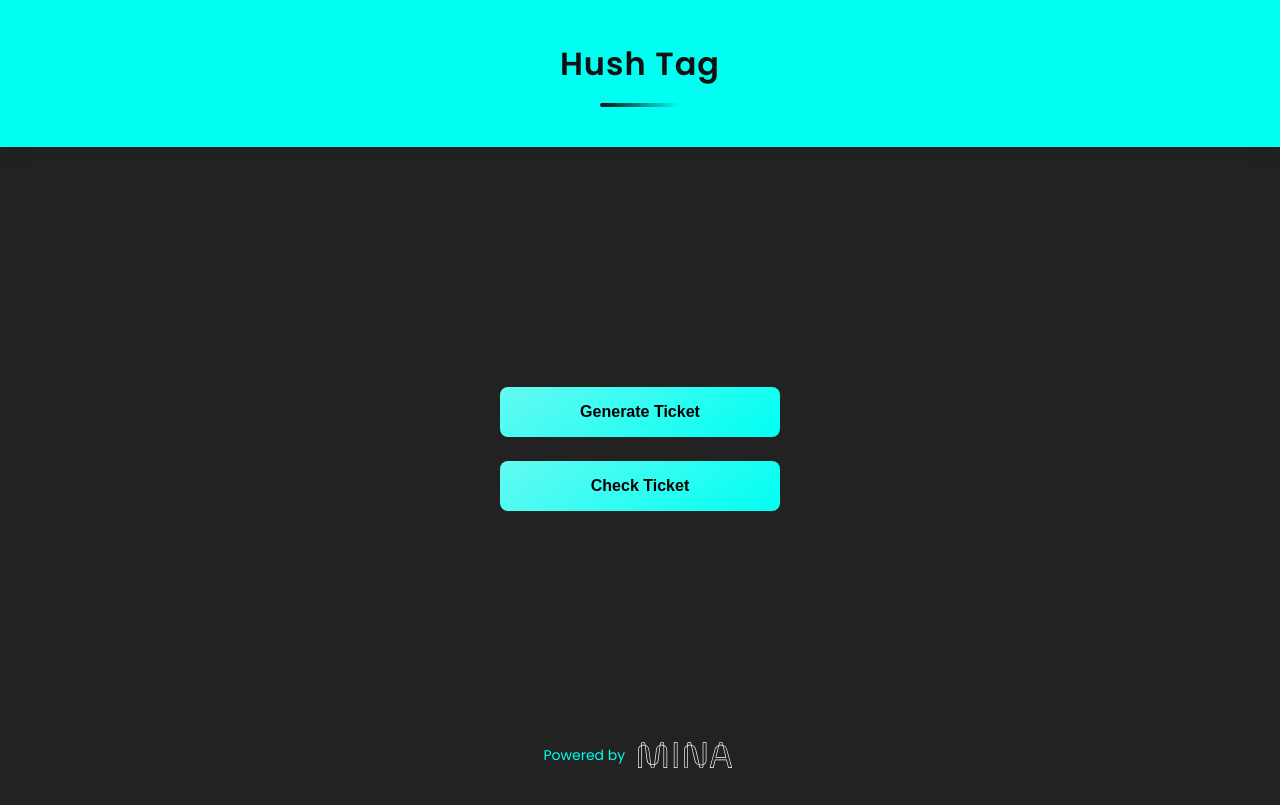
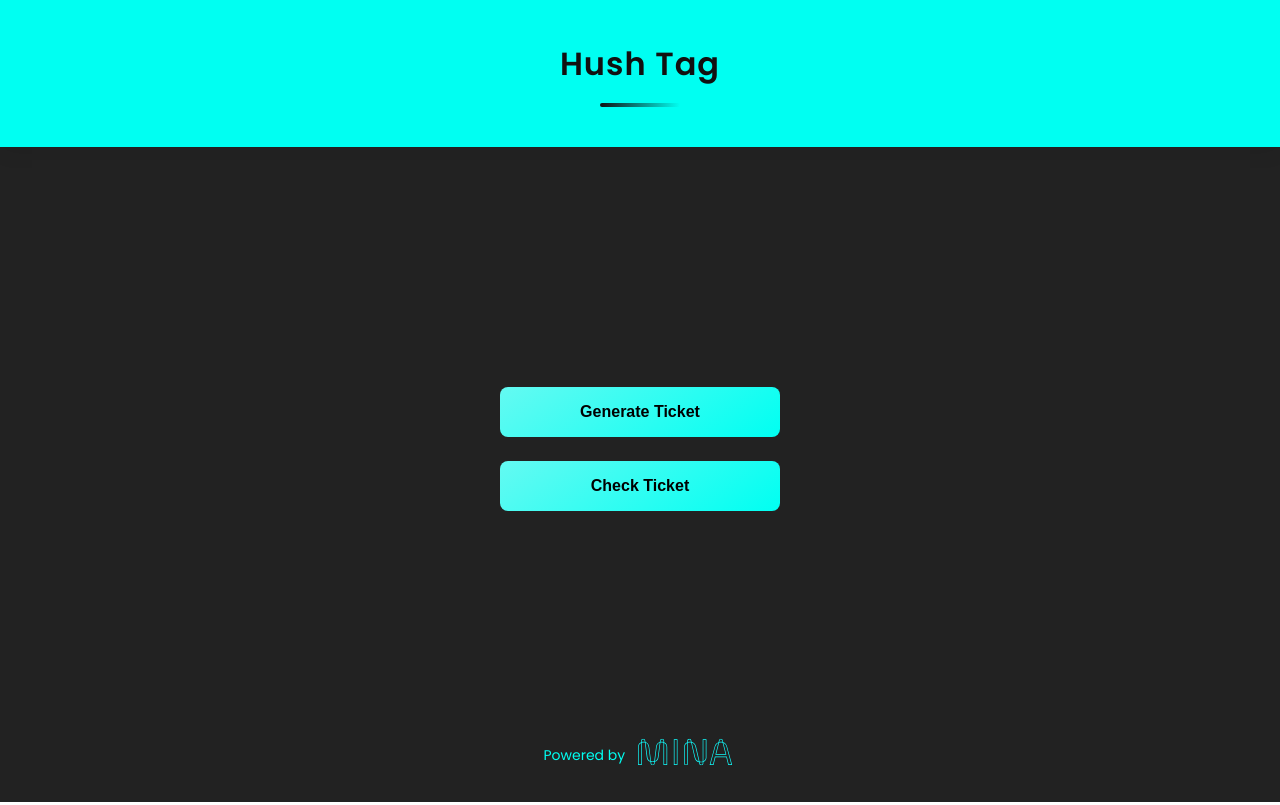
Before and after one commit to Lantsov-Pavel/hush_tag, a website: page frontend/index.html in a window 1280 px wide. In both pictures the pointer is over the picture 684 px from the left and 755 px from the top of the page. Drawn offline with Linux system fonts and the light colour scheme.

Commit message:
small changes

```diff
--- a/frontend/index.html
+++ b/frontend/index.html
@@ -104,7 +104,6 @@
 
     .button:hover {
       transform: translateY(-3px);
-      box-shadow: 0 7px 20px rgba(76, 175, 80, 0.4);
     }
 
     .button:hover:before {
@@ -149,8 +148,7 @@
 }
 
     .mina-logo:hover {
-    /* This filter creates white */
-    filter: brightness(0) saturate(100%) invert(100%) sepia(0%) saturate(0%) hue-rotate(0deg) brightness(200%) contrast(100%);
+    transform: translateY(-3px);
     }
 
     @media (max-width: 768px) {
```
